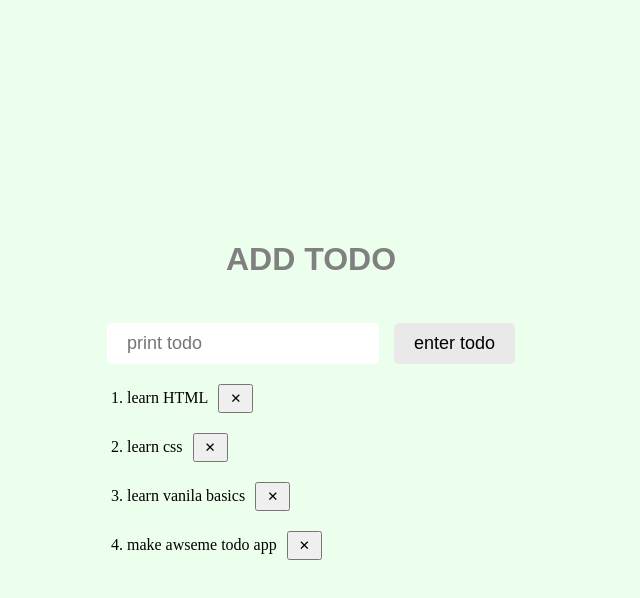
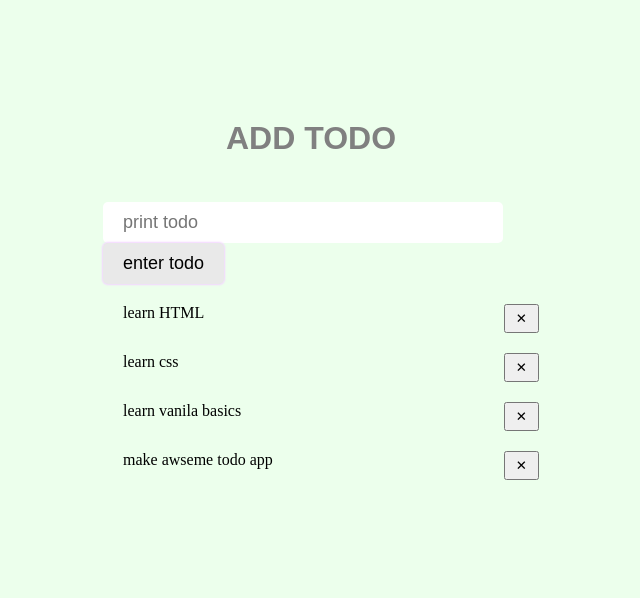
Before and after one commit to zeVACa/vanila-todo, a plain HTML site: page index.html in a window 1280 px wide. Both pictures are taken after a click on the button "enter todo". Shown: the whole page, without its empty margins (329-969 px from the left). Drawn offline with Linux system fonts and the light colour scheme.

Commit message:
Delete Buttons are right alighned

```diff
--- a/index.css
+++ b/index.css
@@ -10,13 +10,18 @@
    box-sizing: border-box;
 }
 
+*:hover,:focus {
+   transition: 250ms;
+}
+
 #root {
    height: 100vh;
+   width: 100%;
 
    background-color: #ecffec;
 
    display: flex;
-   align-items: center;
+   /* align-items: center; */
    justify-content: center;
 }
 
@@ -24,6 +29,11 @@
    /* border: 1px solid red; */
    border-radius: 15px;
    padding: 120px 240px;
+
+   width: 70%;
+
+   /* display: flex;
+   justify-content: space-between; */
 }
 
 .todo-title {
@@ -37,19 +47,24 @@
 
 .todo-item {
    margin-bottom: 20px;
+   display: flex;
+   justify-content: space-between;
+   flex-wrap: wrap;
 }
 
 .todo-input {
    padding: 10px 20px;
    margin-right: 15px;
+   width: 400px;
+
    font-size: 18px;
    border: none;
    border-radius: 5px;
 }
 
-.todo-input:focus {
+*:focus {
    outline: none;
-   box-shadow: 0 0 2px 1px red;
+   box-shadow: 0 0 2px 1px #F3D4FF;
 }
 
 .todo-enter-button {
@@ -64,7 +79,7 @@
 }
 
 .todo-enter-button:hover {
-   background: #000;
+   background: #ececec;
 }
 
 .todo ol {
```
